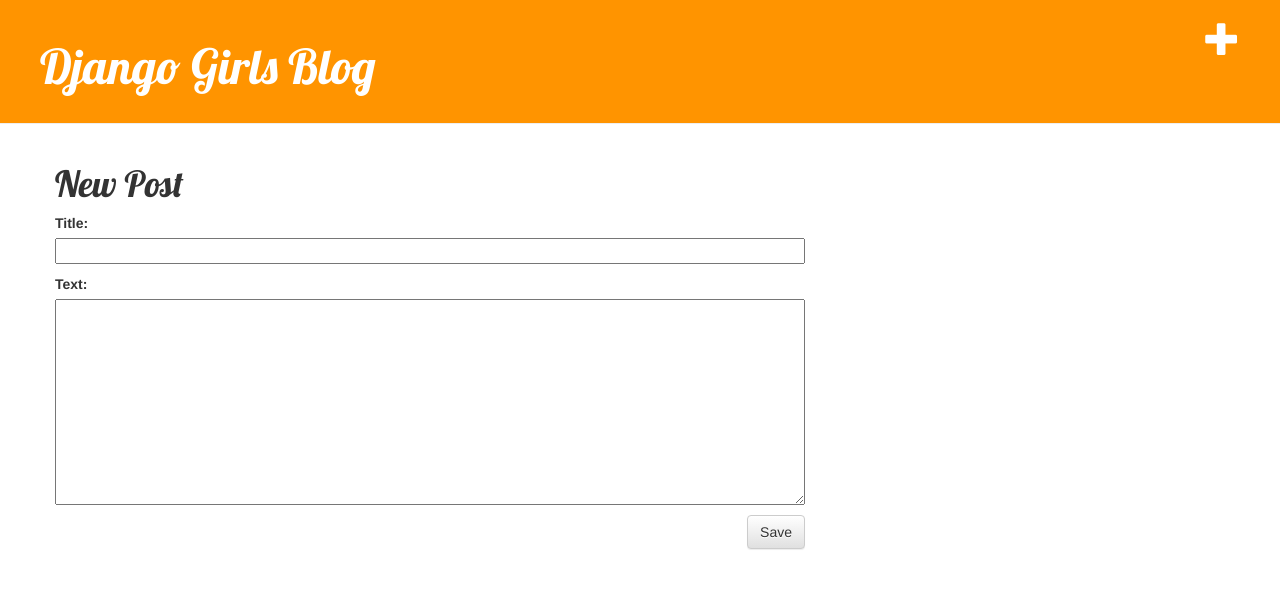
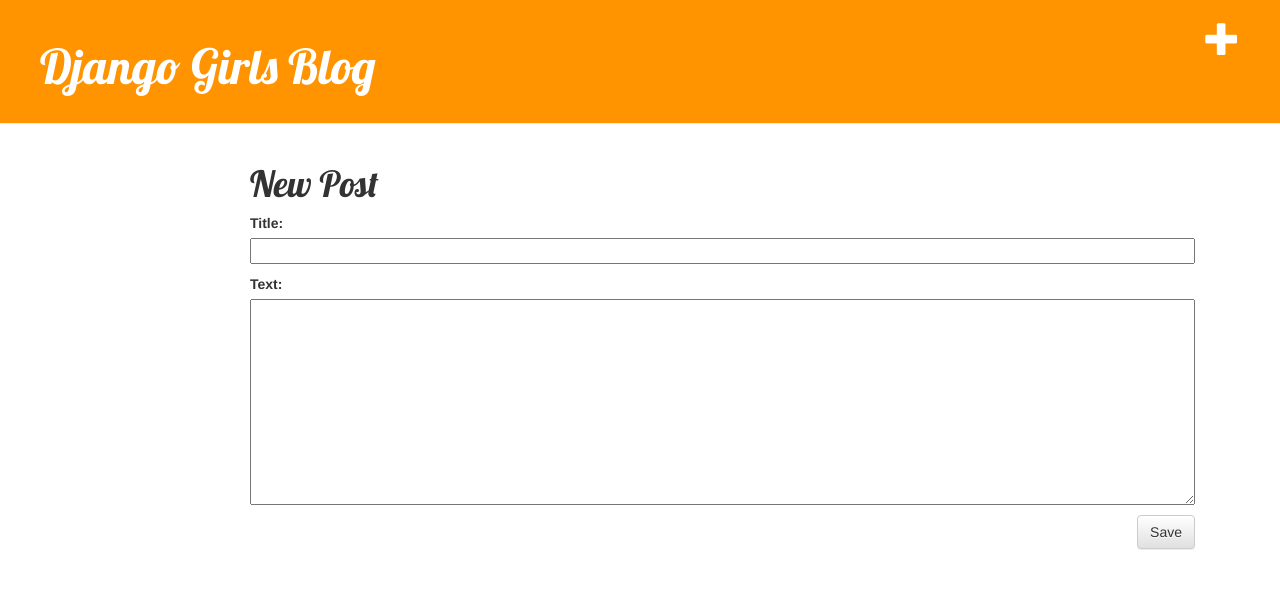
Before and after one commit to ezrra/django-girls, a Django app: page /post/new/ in a window 1280 px wide. Shown: the top 589 px of the page. Run offline with Django 3.2, Linux system fonts and the light colour scheme; some libraries are stand-ins or nearby versions.

Commit message:
Models: update authenticate

```diff
--- a/blog/templates/blog/base.html
+++ b/blog/templates/blog/base.html
@@ -15,7 +15,7 @@
 
         <div class="content container">
             <div class="row">
-                <div class="col-md-8">
+                <div class="col-md-10 col-md-offset-2">
                 {% block content %}
                 {% endblock %}
                 </div>
```
Also changed, not shown: blog/models.py (+6 -5 lines), 2 other files.
